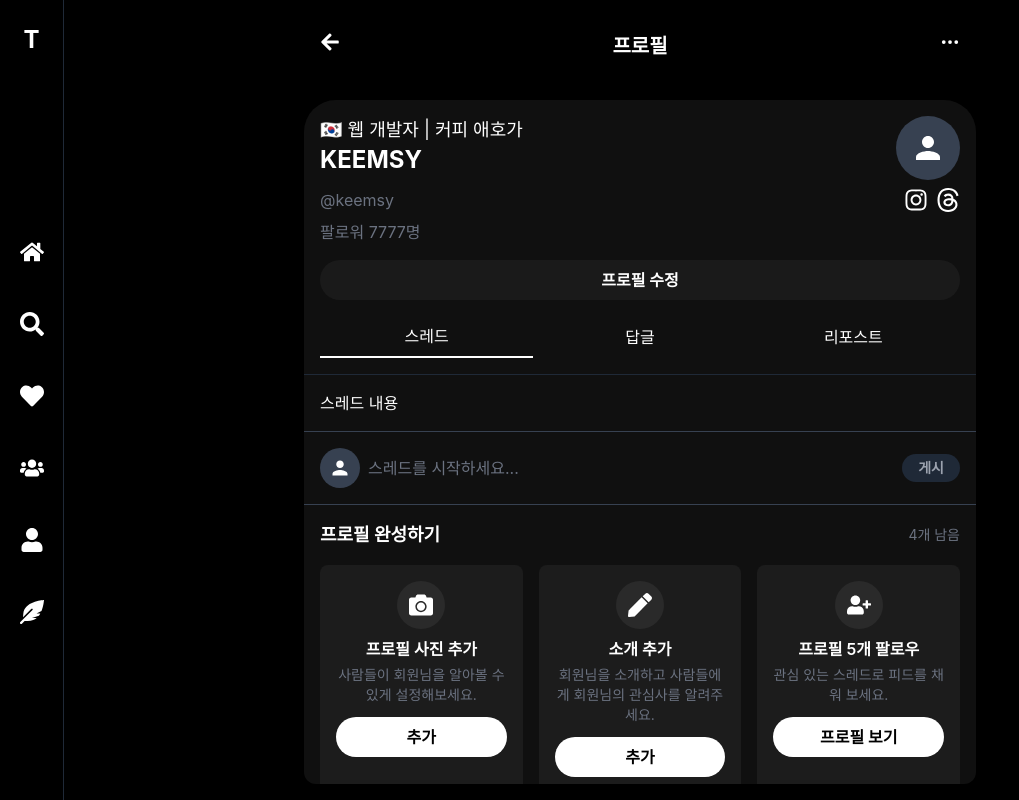
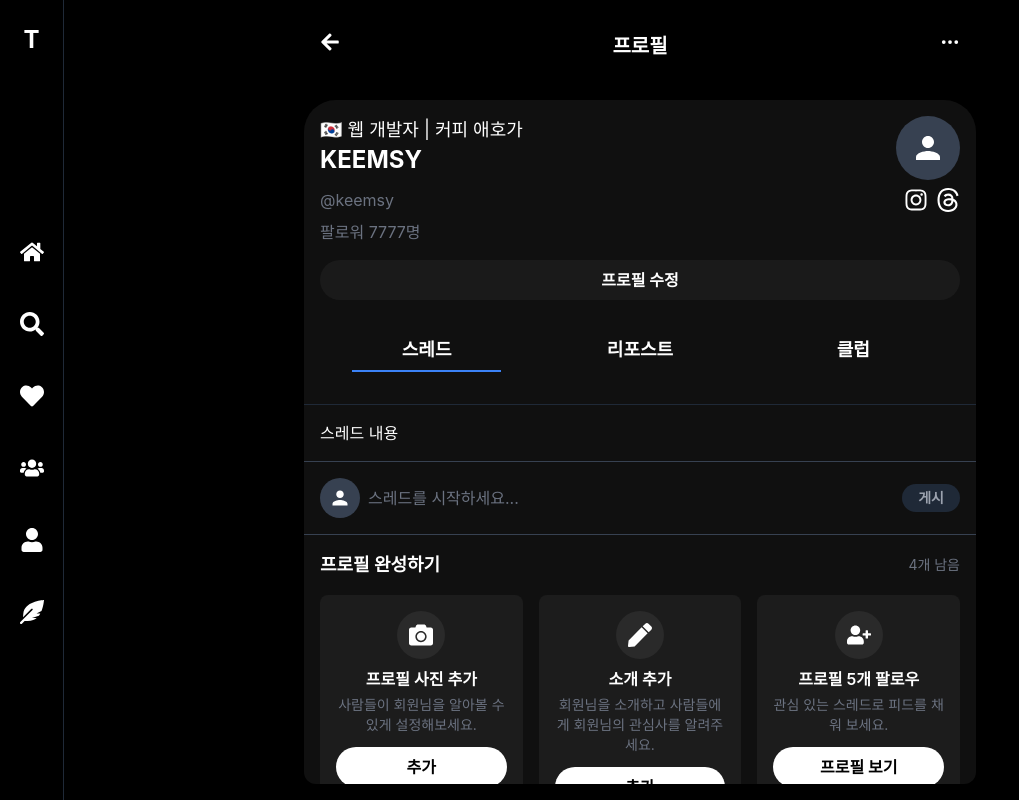
Before and after one commit to KEEMSY/sns-nextJs, a Next.js app: page /profile/1 in a window 1280 px wide. Shown: the whole page, without its empty margins (0-1019 px from the left). Built offline with nearby package versions, Linux system fonts and the light colour scheme.

Commit message:
Edit: 마이 페이지 디자인 요소 수정 - 스레드, 리포스트, 클럽을 보이도록 수정

```diff
--- a/src/components/ProfileDetail.tsx
+++ b/src/components/ProfileDetail.tsx
@@ -4,34 +4,57 @@ import React, { useState, useEffect } from 'react'
 import { FaInstagram, FaCamera, FaPen, FaUserPlus } from 'react-icons/fa'
 import { IoMdPerson } from 'react-icons/io'
 import { SiThreads } from 'react-icons/si'
+import { motion } from 'framer-motion'
 import Layout from './Layout'
 import ComposeModal from './ComposeModal'
-import { dummyCurrentUser, dummyUsers } from '../lib/dummyData'
+import { dummyClubs, dummyCurrentUser, dummyUsers } from '../lib/dummyData'
 
 interface ProfileDetailProps {
   userId: string;
 }
 
 const ProfileDetail: React.FC<ProfileDetailProps> = ({ userId }) => {
-  const [activeTab, setActiveTab] = useState('threads')
+  const [activeTab, setActiveTab] = useState<TabType>('threads')
   const [isComposeModalOpen, setIsComposeModalOpen] = useState(false)
   const [user, setUser] = useState<any>(null)
+  const [userClubs, setUserClubs] = useState<any[]>([])
 
   useEffect(() => {
     const foundUser = dummyUsers.find(u => u.userId === userId);
     setUser(foundUser || null);
+    setUserClubs(dummyClubs.slice(0, 3));
   }, [userId]);
 
   const isCurrentUser = user?.userId === dummyCurrentUser.userId
+
+  const tabs = ['threads', 'reposts', 'clubs'] as const;
+  type TabType = typeof tabs[number];
+  const tabNames: Record<TabType, string> = {
+    threads: '스레드',
+    reposts: '리포스트',
+    clubs: '클럽'
+  }
 
   const renderContent = () => {
     switch(activeTab) {
       case 'threads':
         return <div>스레드 내용</div>
-      case 'replies':
-        return <div>답글 내용</div>
       case 'reposts':
         return <div>리포스트 내용</div>
+      case 'clubs':
+        return (
+          <div className="grid grid-cols-2 gap-4">
+            {userClubs.map(club => (
+              <div key={club.id} className="bg-gray-800 p-4 rounded-lg">
+                <div className={`w-12 h-12 ${club.color} rounded-full flex items-center justify-center text-xl font-bold text-white mb-2`}>
+                  {club.name[0]}
+                </div>
+                <h3 className="text-white font-semibold">{club.name}</h3>
+                <p className="text-gray-400 text-sm">{club.memberCount.toLocaleString()} 멤버</p>
+              </div>
+            ))}
+          </div>
+        )
       default:
         return null
     }
@@ -69,25 +92,27 @@ const ProfileDetail: React.FC<ProfileDetailProps> = ({ userId }) => {
             프로필 수정
           </button>
         )}
-        <div className="flex">
-          <button
-            className={`flex-1 py-2 ${activeTab === 'threads' ? 'border-b-2 border-white' : ''}`}
-            onClick={() => setActiveTab('threads')}
-          >
-            스레드
-          </button>
-          <button
-            className={`flex-1 py-2 ${activeTab === 'replies' ? 'border-b-2 border-white' : ''}`}
-            onClick={() => setActiveTab('replies')}
-          >
-            답글
-          </button>
-          <button
-            className={`flex-1 py-2 ${activeTab === 'reposts' ? 'border-b-2 border-white' : ''}`}
-            onClick={() => setActiveTab('reposts')}
-          >
-            리포스트
-          </button>
+        <div className="flex justify-center mt-3 mb-4 relative w-full">
+          <div className="relative flex w-full max-w-2xl justify-between">
+            {tabs.map((tab) => (
+              <button
+                key={tab}
+                className={`text-white font-semibold px-4 py-2 flex-1 text-lg ${activeTab === tab ? 'text-blue-500' : ''}`}
+                onClick={() => setActiveTab(tab)}
+              >
+                {tabNames[tab]}
+              </button>
+            ))}
+            <motion.div
+              className="absolute bottom-0 h-0.5 bg-blue-500"
+              initial={false}
+              animate={{
+                left: `calc(${tabs.indexOf(activeTab) * 33.33}% + 5%)`,
+                width: '23.33%'
+              }}
+              transition={{ type: "spring", stiffness: 300, damping: 30 }}
+            />
+          </div>
         </div>
       </div>
 
```
